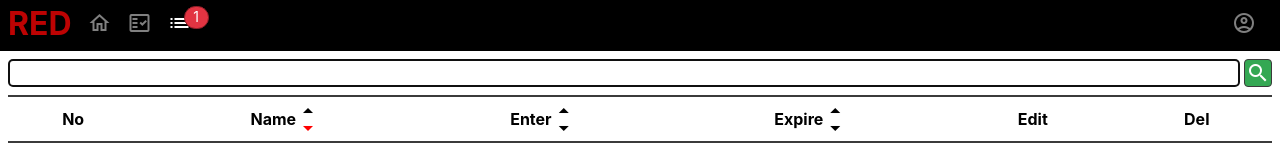
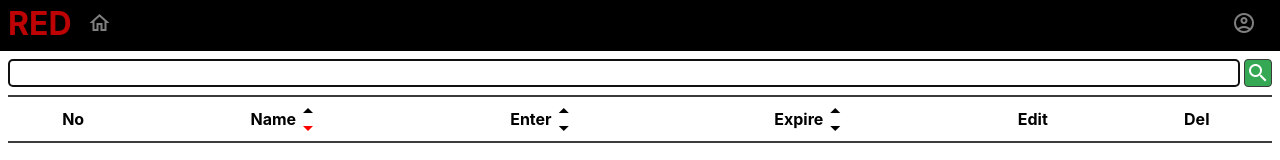
Before and after one commit to lyl117/red-javascript-test, a website: page public/items.html in a window 1280 px wide. Shown: the top 160 px of the page. Drawn offline with nearby package versions, Linux system fonts and the light colour scheme; some packages are replaced by stand-ins of ours; no server answers.

Commit message:
[#7] firebase 로그인 후 items 메뉴 보여주기

```diff
--- a/public/items.html
+++ b/public/items.html
@@ -26,10 +26,10 @@
       <div>
         <a href="./index.html" id="menu-a-home"><span class="material-icons-outlined">home</span></a>
       </div>
-      <div>
+      <div style="display: none;" name="menu-carts">
         <a href="./carts.html" id="menu-a-groceries"><span class="material-icons-outlined">fact_check</span></a>
       </div>
-      <div class="menu-items">
+      <div class="menu-items" style="display: none;" name="menu-items">
         <a href="./items.html" class="active" id="menu-a-items"><span class="material-icons">list</span></a>
         <div><span id="menu-items-counter">1</span></div>
       </div>
```
